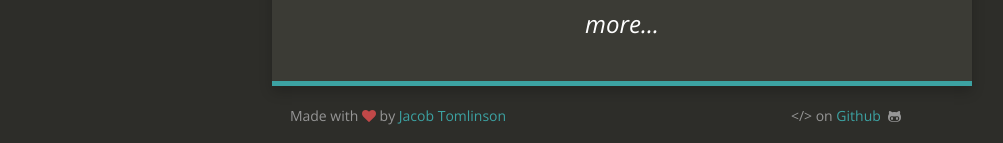
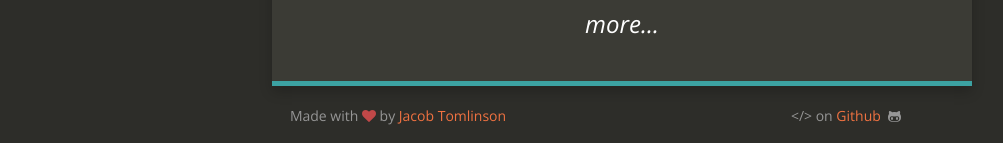
Before and after one commit to Dreamscent/Dreamscent.github.io, a Jekyll site: the page built from index.html, in a window 1280 px wide. Shown: the part 874-1017 px from the top of the page, without its empty margins (18-1021 px from the left). Built offline with Jekyll 4.4.1, drawn with Linux system fonts in a browser that asks for light colours; nearby versions of some CDN libraries.

Commit message:
Update style.scss

```diff
--- a/css/style.scss
+++ b/css/style.scss
@@ -54,12 +54,12 @@ body {
 }
 
 a, a:active {
-	color: $light-blue;
+	color: $orange;
 	text-decoration: none;
 }
 
 a:hover {
-	color: $dark-blue;
+	color: $red;
 	text-decoration: none;
 }
 
```
